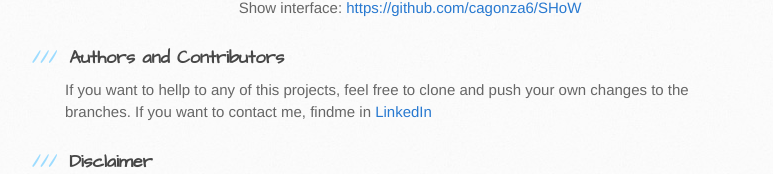
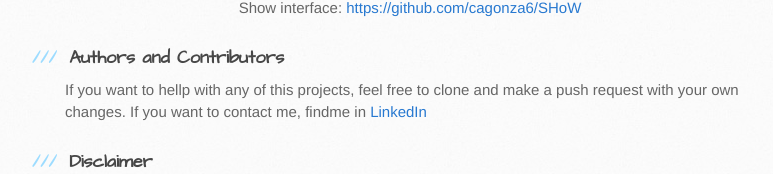
Before and after one commit to cagonza6/cagonza6.github.io, a plain HTML site: page index.html in a window 1280 px wide. Shown: the part 1847-2021 px from the top of the page, without its empty margins (105-878 px from the left). Drawn offline with Linux system fonts and the light colour scheme.

Commit message:
Update index.html
Small fixes to the text

```diff
--- a/index.html
+++ b/index.html
@@ -90,7 +90,7 @@ This is the beginning of what is meant to be an application for the for a commun
 <h3>
 <a id="authors-and-contributors" class="anchor" href="#authors-and-contributors" aria-hidden="true"><span aria-hidden="true" class="octicon octicon-link"></span></a>Authors and Contributors</h3>
 
-<p>If you want to hellp to any of this projects, feel free to clone and push your own changes to the branches. If you want to contact me, findme in <a href="https://www.linkedin.com/in/cristian-alfonso-gonzález-mora-74369389">LinkedIn</a></p>
+<p>If you want to hellp with any of this projects, feel free to clone and make a push request with your own changes. If you want to contact me, findme in <a href="https://www.linkedin.com/in/cristian-alfonso-gonzález-mora-74369389">LinkedIn</a></p>
 
 <h3>
 <a id="support-or-contact" class="anchor" href="#support-or-contact" aria-hidden="true"><span aria-hidden="true" class="octicon octicon-link"></span></a>Disclaimer</h3>
```
